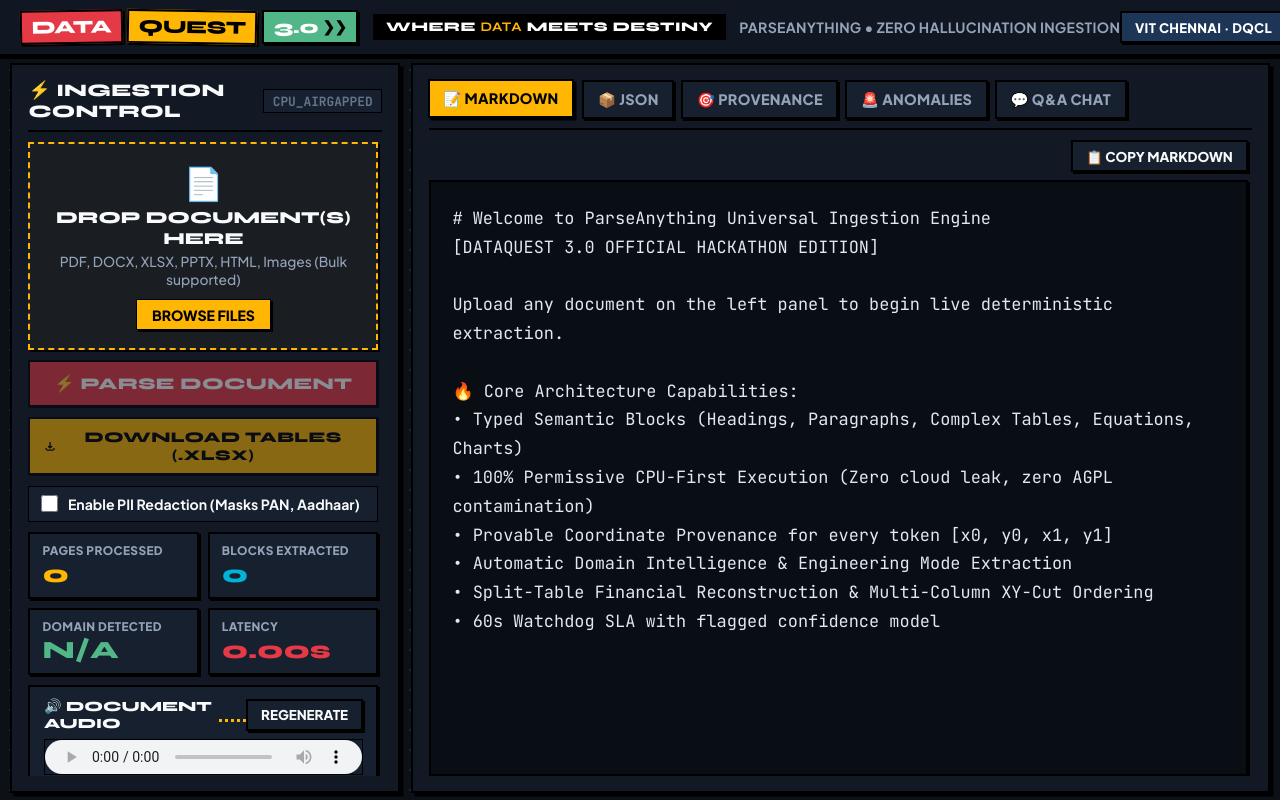
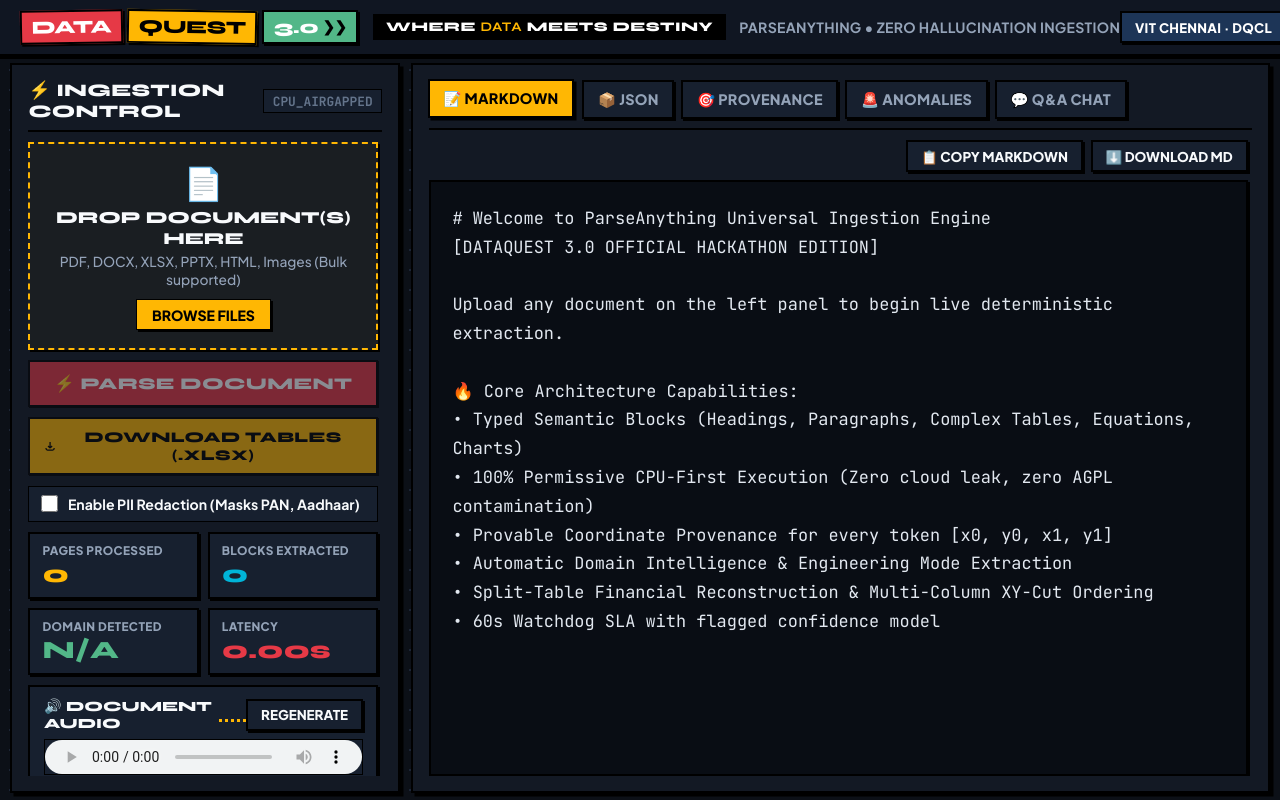
Before and after one commit to Srivastava23/ParseAnything, a plain HTML site: page ui/index.html in a window 1280 px wide. Drawn offline with Linux system fonts and the light colour scheme.

Commit message:
feat: Add download as MD/JSON buttons to viewers

```diff
--- a/ui/index.html
+++ b/ui/index.html
@@ -1147,6 +1147,7 @@
         <div id="domain-container"></div>
         <div class="viewer-toolbar">
           <button class="toolbar-btn" type="button" onclick="copyViewerContent('md-viewer')">📋 Copy Markdown</button>
+          <button class="toolbar-btn" type="button" onclick="downloadViewerContent('md-viewer', 'markdown.md')">⬇️ Download MD</button>
         </div>
         <div class="code-viewer" id="md-viewer"># Welcome to ParseAnything Universal Ingestion Engine
 [DATAQUEST 3.0 OFFICIAL HACKATHON EDITION]
@@ -1166,6 +1167,7 @@
       <div class="tab-content" id="tab-json">
         <div class="viewer-toolbar">
           <button class="toolbar-btn" type="button" onclick="copyViewerContent('json-viewer')">📋 Copy JSON</button>
+          <button class="toolbar-btn" type="button" onclick="downloadViewerContent('json-viewer', 'data.json')">⬇️ Download JSON</button>
         </div>
         <pre class="code-viewer" id="json-viewer">{
   "status": "ready",
@@ -1940,6 +1942,21 @@
         alert("Failed to copy.");
       });
     }
+
+    function downloadViewerContent(elementId, filename) {
+      const el = document.getElementById(elementId);
+      if (!el) return;
+      const text = el.innerText || el.textContent;
+      const blob = new Blob([text], { type: 'text/plain' });
+      const url = URL.createObjectURL(blob);
+      const a = document.createElement('a');
+      a.href = url;
+      a.download = filename || 'download.txt';
+      document.body.appendChild(a);
+      a.click();
+      document.body.removeChild(a);
+      URL.revokeObjectURL(url);
+    }
   </script>
 </body>
 </html>
```
